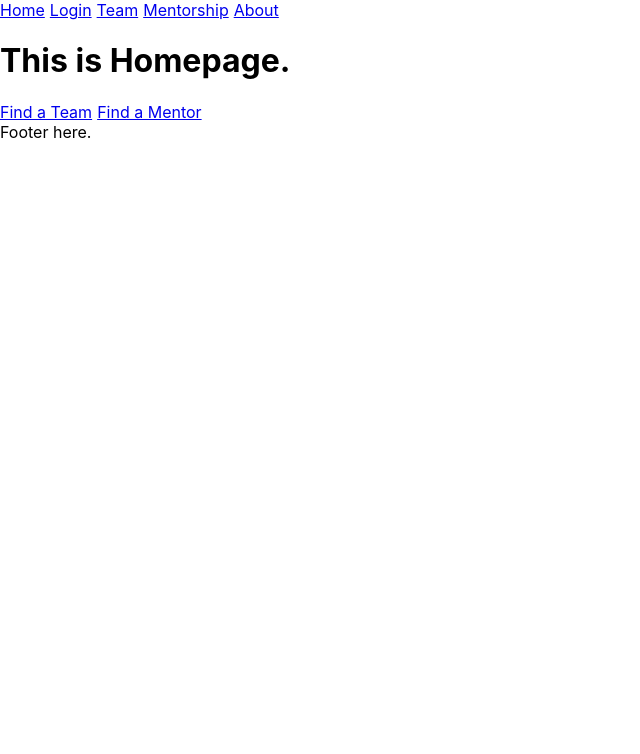
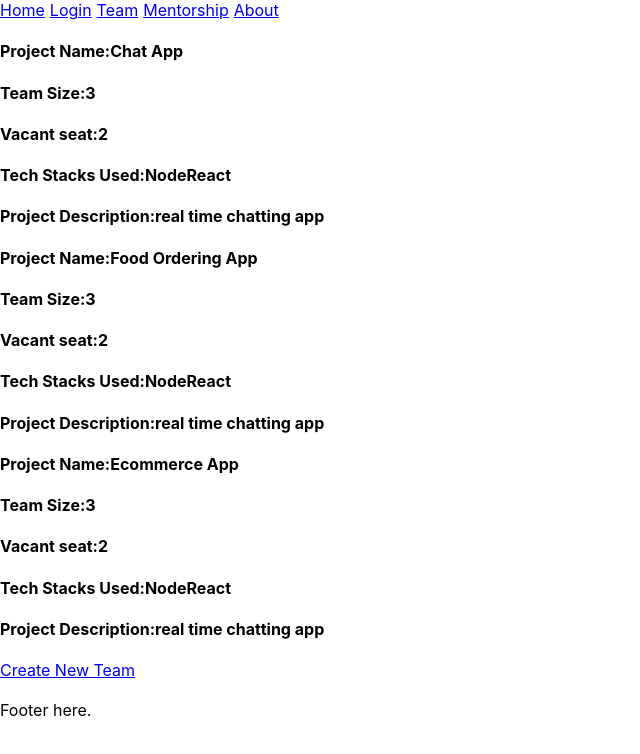
Before and after one commit to NexHack/web, a React (Create React App) app: page /teamList in a window 1280 px wide. Shown: the top 754 px of the page, without its empty margins (0-640 px from the left). Built offline with nearby package versions, Linux system fonts and the light colour scheme.

Commit message:
show teams

```diff
--- a/package.json
+++ b/package.json
@@ -7,11 +7,14 @@
     "@testing-library/react": "^11.1.0",
     "@testing-library/user-event": "^12.1.10",
     "axios": "^0.21.0",
+    "multiselect-react-dropdown": "^1.6.1",
     "react": "^17.0.1",
     "react-dom": "^17.0.1",
+    "react-dropdown-select": "^4.6.1",
     "react-redux": "^7.2.2",
     "react-router-dom": "^5.2.0",
     "react-scripts": "4.0.0",
+    "react-select": "^3.1.0",
     "redux": "^4.0.5",
     "redux-thunk": "^2.3.0",
     "web-vitals": "^0.2.4"
--- a/src/App.js
+++ b/src/App.js
@@ -1,7 +1,9 @@
 import { Link, Route, Switch } from 'react-router-dom'
 import Login from './Login/Login'
 import Register from './Login/Register'
-
+import InputSkills from './Team/InputSkills'
+import TeamList from './Team/TeamList'
+import NewTeam from './Team/NewTeam'
 const Menu = () => {
   const padding = {
     paddingRight: 5,
@@ -84,7 +86,13 @@ const App = () => {
           <About />
         </Route>
         <Route path='/team'>
-          <Team />
+          <InputSkills/>
+        </Route>
+        <Route path='/teamList'>
+          <TeamList/>
+        </Route>
+        <Route path='/newTeam'>
+          <NewTeam/>
         </Route>
         <Route path='/mentor'>
           <Mentor />
--- /dev/null
+++ b/src/Team/InputSkills.js
@@ -0,0 +1,40 @@
+import React, {useState}  from 'react'
+
+import { Link } from 'react-router-dom'
+import {skills} from './SkillsData'
+import { Multiselect } from "multiselect-react-dropdown";
+import Select from 'react-select'
+
+
+const InputSkills = () => {
+    const padding = {
+        paddingRight: 5,
+      }
+    const levels=[
+        { label: 'Beginner', value: 'Beginner' },
+        { label: 'Intermediate', value: 'Intermediate' },
+        { label: 'Advance', navalueme: 'Advance' },
+
+    ];
+    const [level]=useState(levels);
+    const [skill]=useState(skills);
+
+    return (
+      <>
+            <form>
+                    <h2>Select Level Of Projects</h2>
+                    <Select options={levels} displayValue="name" placeholder="level" />
+
+                    <h2>Select Skills</h2>
+                    <Multiselect options={skill} displayValue="name"  placeholder="select your top 3 skills"/>
+                    <Link style={padding} to='/teamList'>
+                    <button type="submit" className="btn">
+                    Submit
+                    </button>
+                     </Link>
+            </form>
+       </>
+    )
+}
+
+export default InputSkills
--- /dev/null
+++ b/src/Team/NewTeam.js
@@ -0,0 +1,11 @@
+import React from 'react'
+
+const NewTeam = () => {
+    return (
+        <div>
+
+        </div>
+    )
+}
+
+export default NewTeam
--- /dev/null
+++ b/src/Team/SkillsData.js
@@ -0,0 +1,8 @@
+export const skills = [
+    { id: 1, name: 'React' },
+    { id: 2, name: 'NodeJs' },
+    { id: 3, name: 'Django' },
+    { id: 4, name: 'MongoDB' },
+    { id: 5, name: 'Firebase' },
+
+  ];
--- /dev/null
+++ b/src/Team/Team.js
@@ -0,0 +1,20 @@
+import React from 'react'
+
+const Team = (props) => {
+    const {Pname,Tsize,Vacant_Size,Tech_Stacks,Pdesc}=props.team;
+
+    return (
+        <div>
+            <section className="Project__details">
+                <h4>Project Name:{Pname}</h4>
+                <h4>Team Size:{Tsize}</h4>
+                <h4>Vacant seat:{Vacant_Size}</h4>
+                <h4>Tech Stacks Used:{Tech_Stacks}</h4>
+                <h4>Project Description:{Pdesc}</h4>
+            </section>
+
+        </div>
+    )
+}
+
+export default Team
--- /dev/null
+++ b/src/Team/TeamList.js
@@ -0,0 +1,50 @@
+import React from 'react'
+import Team from './Team'
+import { Link } from 'react-router-dom'
+
+const teams=[
+    {
+        Pname:"Chat App",
+        Tsize:3,
+        Vacant_Size:2,
+        Tech_Stacks:["Node","React"],
+        Pdesc:"real time chatting app"
+
+    },
+    {
+        Pname:"Food Ordering App",
+        Tsize:3,
+        Vacant_Size:2,
+        Tech_Stacks:["Node","React"],
+        Pdesc:"real time chatting app"
+
+    },
+    {
+        Pname:"Ecommerce App",
+        Tsize:3,
+        Vacant_Size:2,
+        Tech_Stacks:["Node","React"],
+        Pdesc:"real time chatting app"
+
+    }
+  ];
+const TeamList = () => {
+    const padding = {
+        paddingRight: 5,
+      }
+         return (
+        <div>
+            <div className="projects__list">
+                {
+                    teams.map((team)=>{
+                    return <Team team={team} />
+                })}
+            </div>
+            <Link style={padding} to='/newTeam'>
+            <div>Create New Team</div>
+            </Link>
+        </div>
+    )
+}
+
+export default TeamList
```
Also changed, not shown: 1 other file (tests, documents, lock files or other folders).
